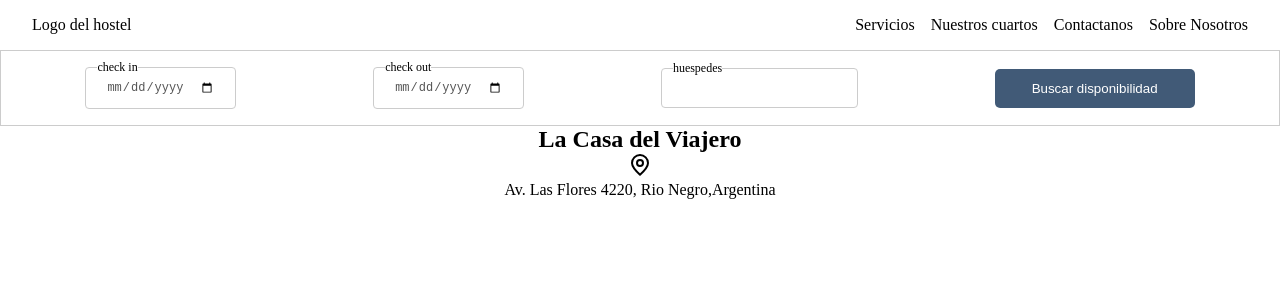
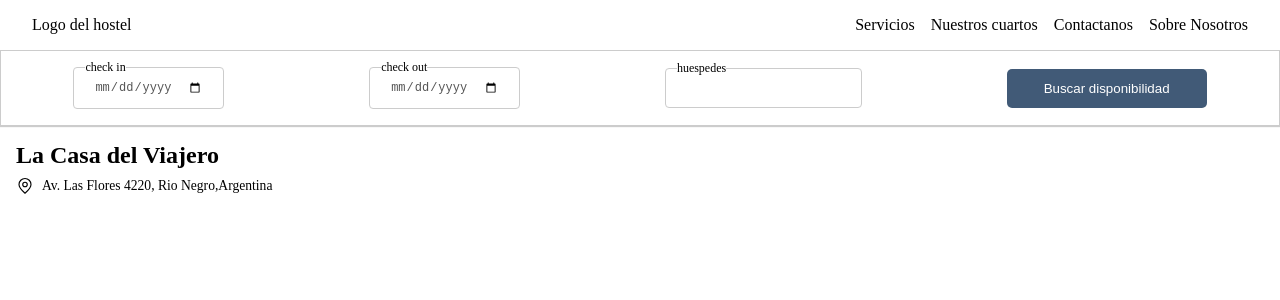
Before and after one commit to tomason182/la-casa-del-viajero-website, a React (Vite) app: page /searchresult in a window 1280 px wide. Shown: the top 300 px of the page. Built offline with nearby package versions, Linux system fonts and the light colour scheme.

Commit message:
add: style Property info container

```diff
--- a/src/pages/SearchResult/SearchResult.jsx
+++ b/src/pages/SearchResult/SearchResult.jsx
@@ -19,16 +19,16 @@ export default function SearchResult() {
         </section>
         <section className={styles.searchDisplay}>
           <div className={styles.propertyInfo}>
-            <h1>{propertyInfo.name}</h1>
-            <div>
+            <h2>{propertyInfo.name}</h2>
+            <div className={styles.location}>
               <svg
                 xmlns="http://www.w3.org/2000/svg"
-                width="24"
-                height="24"
+                width="18"
+                height="18"
                 viewBox="0 0 24 24"
                 fill="none"
                 stroke="#000000"
-                strokeWidth="2"
+                strokeWidth="1.5"
                 strokeLinecap="round"
                 strokeLinejoin="round"
               >
@@ -40,10 +40,10 @@ export default function SearchResult() {
                 {propertyInfo.country}
               </p>
             </div>
-            <div className={styles.mainContent}>
-              <div className={styles.roomsContainer}></div>
-              <div className={styles.priceDetailsContainer}></div>
-            </div>
+          </div>
+          <div className={styles.mainContent}>
+            <div className={styles.roomsContainer}></div>
+            <div className={styles.priceDetailsContainer}></div>
           </div>
         </section>
       </main>
--- a/src/pages/SearchResult/SearchResult.module.css
+++ b/src/pages/SearchResult/SearchResult.module.css
@@ -1,5 +1,25 @@
 .searchContainer {
   border: 1px solid #ccc;
-  padding: 1rem 2rem;
-  box-shadow: 2px 2px 2px 2px rgba(red, green, blue, alpha);
+  padding: 1rem;
+  box-shadow: 0px 1px 1px 0px rgba(0, 0, 0, 0.2);
 }
+
+.searchDisplay {
+  padding: 1rem;
+}
+
+.propertyInfo {
+  text-align: left;
+}
+
+.location {
+  display: flex;
+  justify-content: left;
+  align-items: center;
+  gap: 8px;
+  margin-top: 8px;
+}
+
+.location p {
+  font-size: 0.85rem;
+}
```
